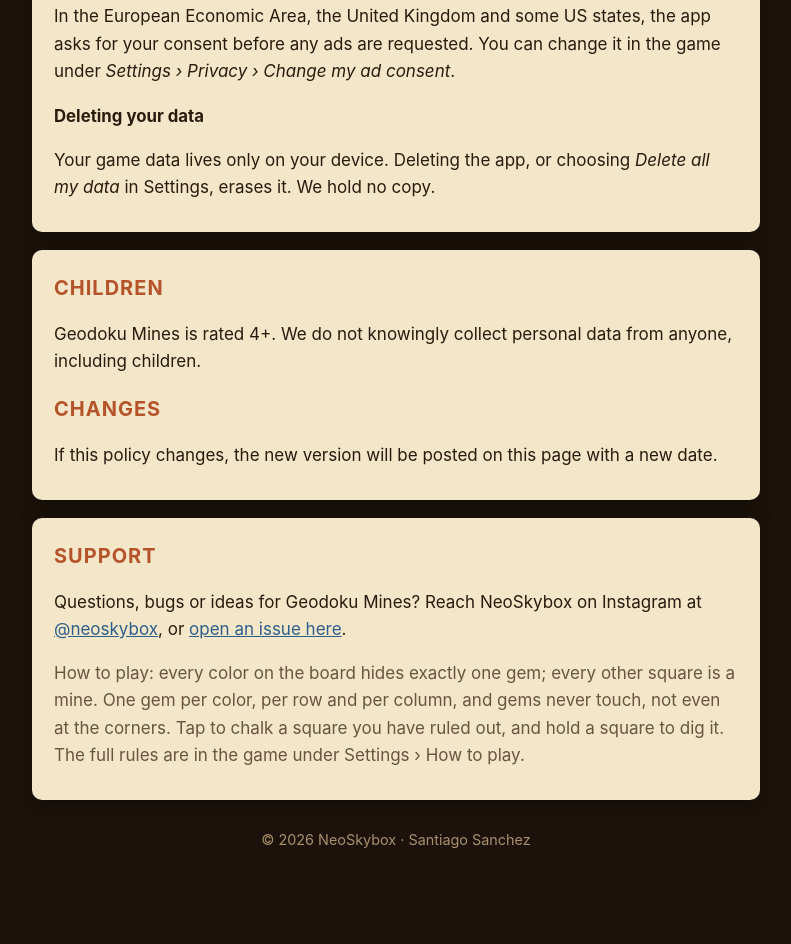
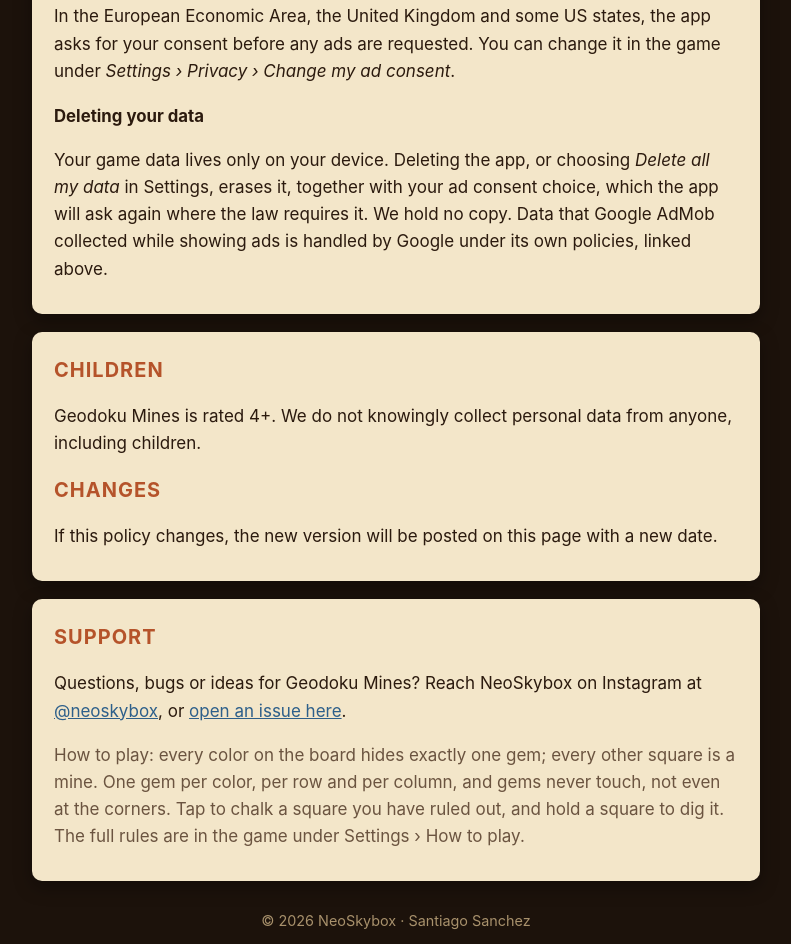
Before and after one commit to sansanchezca/GeodokuMines-Privacy, a plain HTML site: page index.html in a window 1280 px wide. Shown: the part 1620-2564 px from the top of the page, without its empty margins (244-1035 px from the left). Before the commit the page ends 2527 px from the top, so only its background shows below. Drawn offline with Linux system fonts and the light colour scheme.

Commit message:
Deleting data also resets the ad consent choice; Google's data is under its own policy
Co-Authored-By: Claude Opus 5.5 <noreply@anthropic.com>
Claude-Session: https://claude.ai/code/session_01RdsTmqB2ffo1KBaGeP3VFF

```diff
--- a/index.html
+++ b/index.html
@@ -88,7 +88,8 @@
       are requested. You can change it in the game under <em>Settings › Privacy › Change my ad consent</em>.</p>
     <h3>Deleting your data</h3>
     <p>Your game data lives only on your device. Deleting the app, or choosing <em>Delete all my data</em> in Settings,
-      erases it. We hold no copy.</p>
+      erases it, together with your ad consent choice, which the app will ask again where the law requires it. We hold no copy.
+      Data that Google AdMob collected while showing ads is handled by Google under its own policies, linked above.</p>
   </section>
 
   <section>
```
